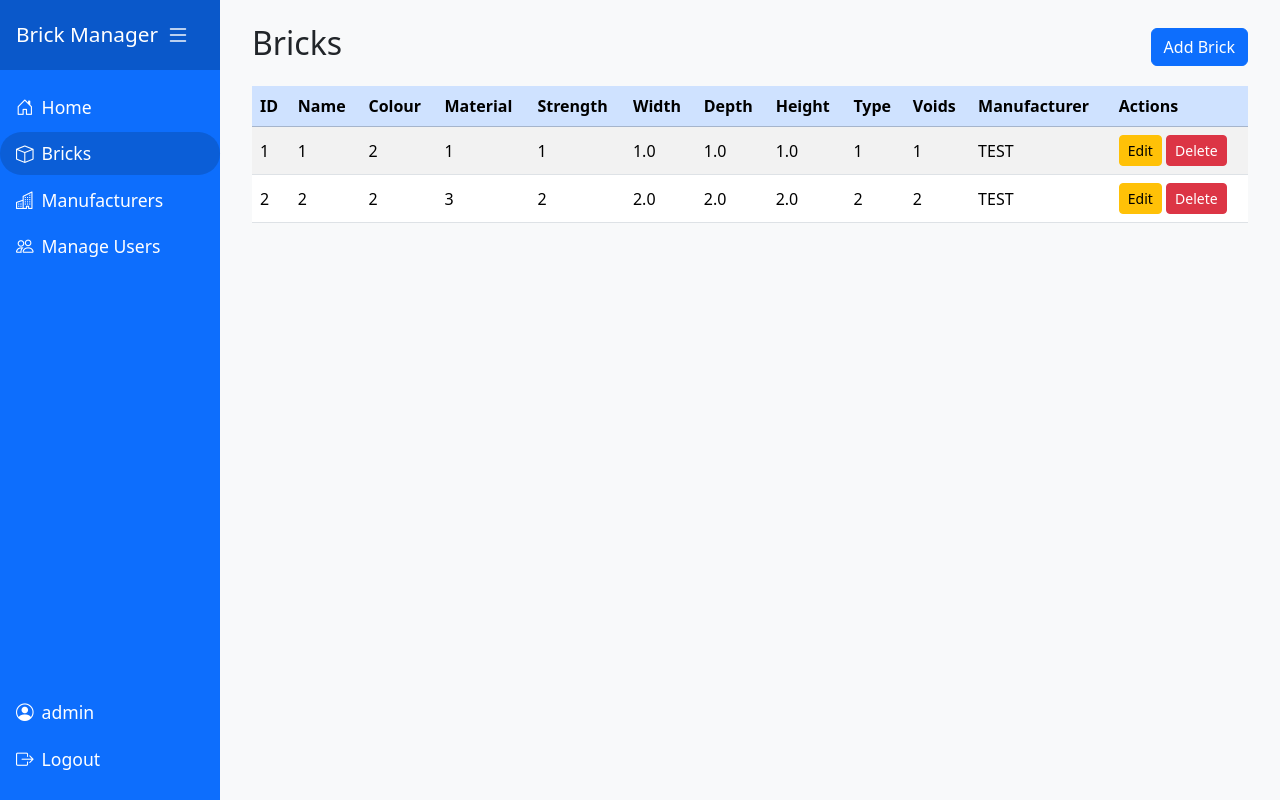
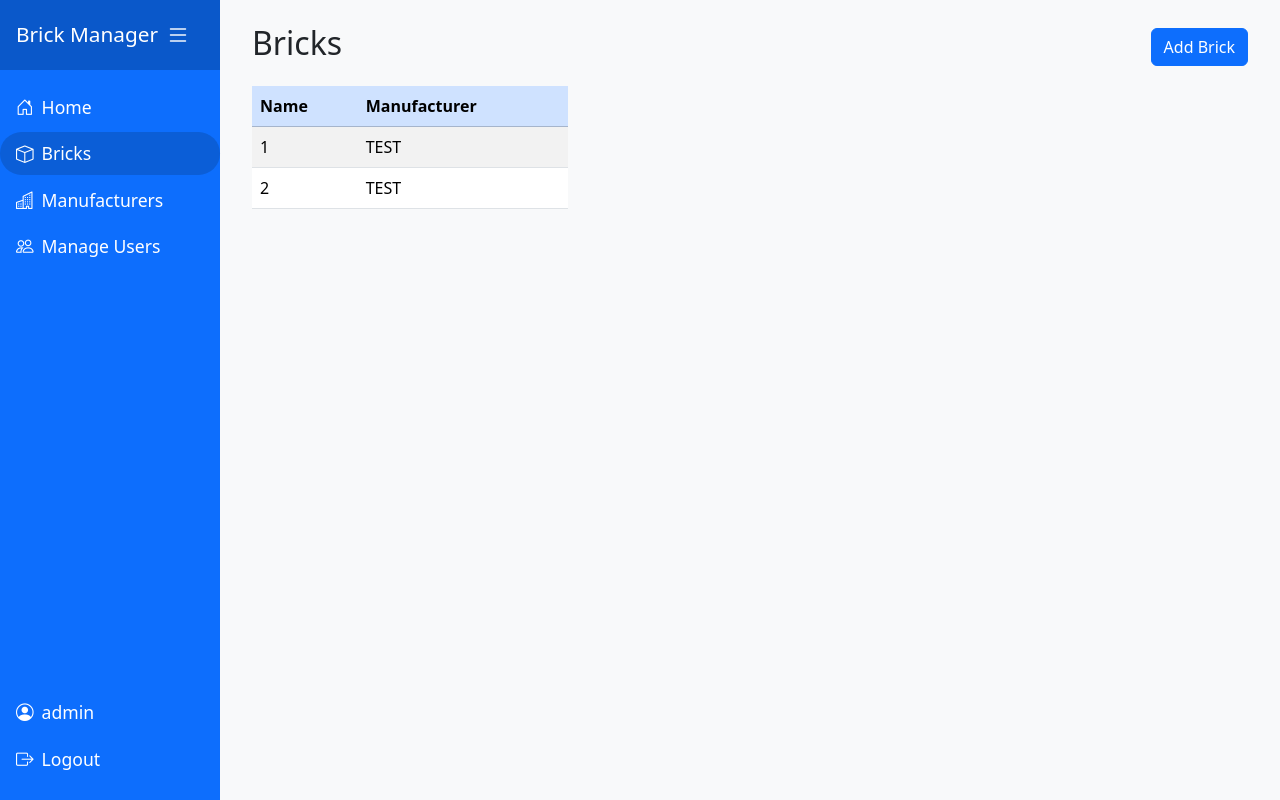
Before and after one commit to MUsmanaSaeed/software-engineering-and-and-agile, a Flask app: page /bricks in a window 1280 px wide. Run offline with Flask 3, Linux system fonts and the light colour scheme; a user stored in the database is signed in.

Commit message:
Enhance bricks management: convert brick data to JSON for template rendering, update HTML structure for improved layout, and implement dynamic detail display on row click.

```diff
--- a/bricks.py
+++ b/bricks.py
@@ -7,7 +7,26 @@ bricks_bp = Blueprint('bricks', __name__)
 @bricks_bp.route('/bricks')
 def bricks():
     allBricks = Brick.query.all()
-    return render_template('bricks.html', bricks=allBricks)
+    # Convert to list of dicts for JSON serialization in template
+    def brick_to_dict(brick):
+        return {
+            'id': brick.id,
+            'name': brick.name,
+            'colour': brick.colour,
+            'material': brick.material,
+            'strength': brick.strength,
+            'width': brick.width,
+            'depth': brick.depth,
+            'height': brick.height,
+            'type': brick.type,
+            'voids': brick.voids,
+            'manufacturer': {
+                'id': brick.manufacturer.id if brick.manufacturer else None,
+                'name': brick.manufacturer.name if brick.manufacturer else ''
+            }
+        }
+    brick_dicts = [brick_to_dict(b) for b in allBricks]
+    return render_template('bricks.html', bricks=brick_dicts)
 
 @bricks_bp.route('/add_brick', methods=['GET', 'POST'])
 @loginRequired
--- a/templates/bricks.html
+++ b/templates/bricks.html
@@ -7,50 +7,89 @@
     <a href="{{ url_for('bricks.addBrick') }}" class="btn btn-primary">Add Brick</a>
     {% endif %}
 </div>
-<div class="table-responsive">
-    <table class="table table-striped table-hover align-middle">
+<div class="row">
+  <div class="col-lg-4 col-12">
+    <div class="table-responsive bricks-table-responsive">
+      <table class="table table-striped table-hover align-middle" id="bricks-table">
         <thead class="table-primary">
           <tr>
-                <th>ID</th>
             <th>Name</th>
-                <th>Colour</th>
-                <th>Material</th>
-                <th>Strength</th>
-                <th>Width</th>
-                <th>Depth</th>
-                <th>Height</th>
-                <th>Type</th>
-                <th>Voids</th>
             <th>Manufacturer</th>
-                {% if session.get('userId') %}
-                <th>Actions</th>
-                {% endif %}
           </tr>
         </thead>
         <tbody>
         {% for brick in bricks %}
-            <tr>
-                <td>{{ brick.id }}</td>
+          <tr class="brick-row" data-brick='{{ brick | tojson | safe }}' data-id="{{ brick.id }}">
             <td>{{ brick.name }}</td>
-                <td>{{ brick.colour }}</td>
-                <td>{{ brick.material }}</td>
-                <td>{{ brick.strength }}</td>
-                <td>{{ brick.width }}</td>
-                <td>{{ brick.depth }}</td>
-                <td>{{ brick.height }}</td>
-                <td>{{ brick.type }}</td>
-                <td>{{ brick.voids }}</td>
             <td>{{ brick.manufacturer.name }}</td>
-                {% if session.get('userId') %}
-                <td>
-                    <a href="{{ url_for('bricks.editBrick', id=brick.id) }}" class="btn btn-sm btn-warning">Edit</a>
-                    <a href="{{ url_for('bricks.deleteBrick', id=brick.id) }}" class="btn btn-sm btn-danger"
-                       onclick="return confirm('Are you sure you want to delete this brick?');">Delete</a>
-                </td>
-                {% endif %}
           </tr>
         {% endfor %}
         </tbody>
       </table>
     </div>
+  </div>
+  <div class="col-lg-8 col-12">
+    <div id="brick-detail-panel" class="card" style="display:none;">
+      <div class="card-body">
+        <div class="d-flex justify-content-between align-items-center mb-2">
+          <h4 class="card-title mb-0" id="detail-name"></h4>
+          {% if session.get('userId') %}
+          <div id="detail-actions" style="display:none;">
+            <a href="#" id="edit-link" class="btn btn-warning btn-sm">Edit</a>
+            <a href="#" id="delete-link" class="btn btn-danger btn-sm" onclick="return confirm('Are you sure you want to delete this brick?');">Delete</a>
+          </div>
+          {% endif %}
+        </div>
+        <h6 class="card-subtitle mb-2 text-muted" id="detail-manufacturer"></h6>
+        <ul class="list-group list-group-flush">
+          <li class="list-group-item"><strong>Colour:</strong> <span id="detail-colour"></span></li>
+          <li class="list-group-item"><strong>Material:</strong> <span id="detail-material"></span></li>
+          <li class="list-group-item"><strong>Strength:</strong> <span id="detail-strength"></span></li>
+          <li class="list-group-item"><strong>Width:</strong> <span id="detail-width"></span></li>
+          <li class="list-group-item"><strong>Depth:</strong> <span id="detail-depth"></span></li>
+          <li class="list-group-item"><strong>Height:</strong> <span id="detail-height"></span></li>
+          <li class="list-group-item"><strong>Type:</strong> <span id="detail-type"></span></li>
+          <li class="list-group-item"><strong>Voids:</strong> <span id="detail-voids"></span></li>
+        </ul>
+      </div>
+    </div>
+  </div>
+</div>
+<script>
+// Show brick details when a row is clicked
+const rows = document.querySelectorAll('.brick-row');
+const panel = document.getElementById('brick-detail-panel');
+const actions = document.getElementById('detail-actions');
+const editLink = document.getElementById('edit-link');
+const deleteLink = document.getElementById('delete-link');
+rows.forEach(row => {
+  row.addEventListener('click', function() {
+    const brick = JSON.parse(this.dataset.brick);
+    document.getElementById('detail-name').textContent = brick.name;
+    document.getElementById('detail-manufacturer').textContent = brick.manufacturer.name;
+    document.getElementById('detail-colour').textContent = brick.colour;
+    document.getElementById('detail-material').textContent = brick.material;
+    document.getElementById('detail-strength').textContent = brick.strength;
+    document.getElementById('detail-width').textContent = brick.width;
+    document.getElementById('detail-depth').textContent = brick.depth;
+    document.getElementById('detail-height').textContent = brick.height;
+    document.getElementById('detail-type').textContent = brick.type;
+    document.getElementById('detail-voids').textContent = brick.voids;
+    panel.style.display = 'block';
+    if (actions && editLink && deleteLink) {
+      editLink.href = `/edit_brick/${brick.id}`;
+      deleteLink.href = `/delete_brick/${brick.id}`;
+      actions.style.display = 'block';
+    }
+    // Remove row highlighting (no-op)
+  });
+});
+</script>
+<style>
+@media (min-width: 992px) {
+  .bricks-table-responsive {
+    max-width: 100%;
+  }
+}
+</style>
 {% endblock %}
```
Also changed, not shown: instance/bricks.db. Lines whose indentation alone changed are shown as unchanged.
